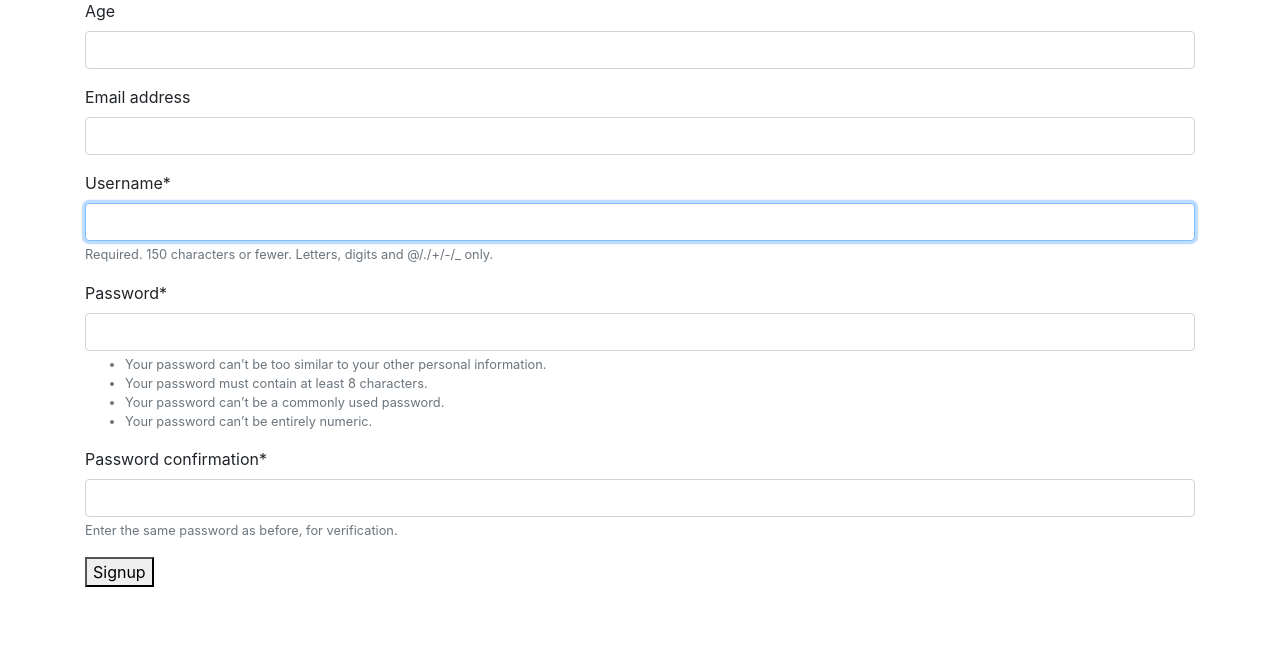
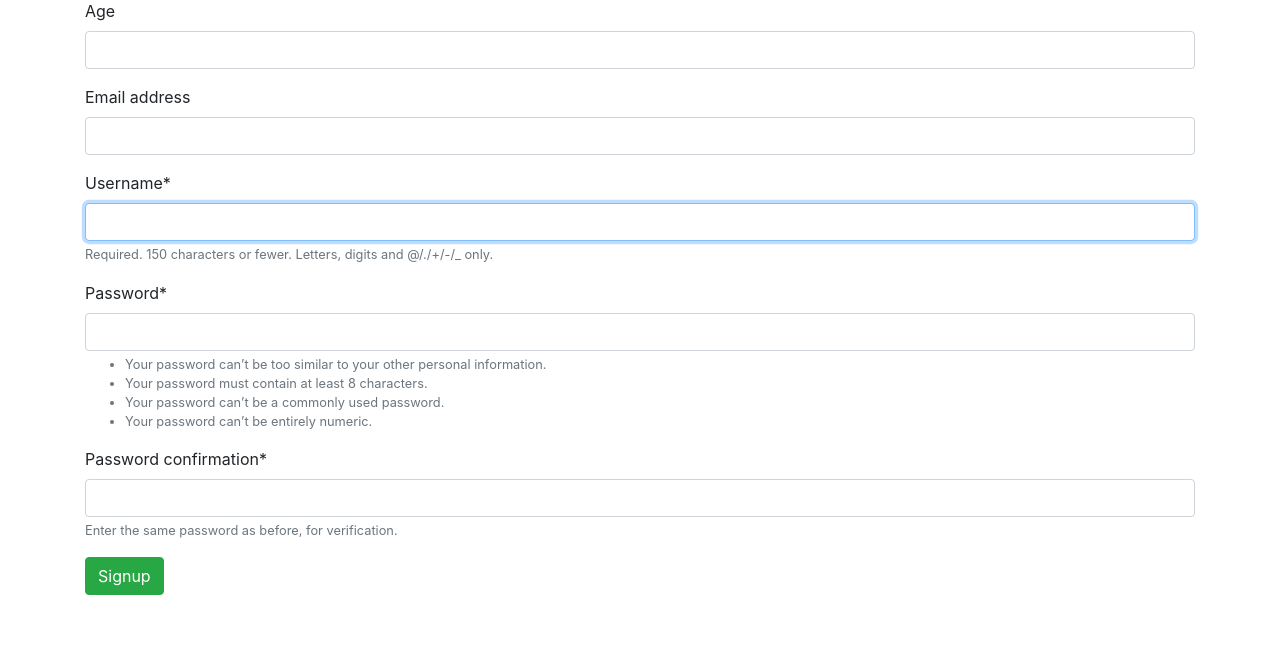
Before and after one commit to mpellino/news, a Django app: page /users/signup/ in a window 1280 px wide. Shown: the part 127-782 px from the top of the page. Run offline with Django 4.2, Linux system fonts and the light colour scheme; some libraries are stand-ins or nearby versions.

Commit message:
Change button class on signup.

```diff
--- a/templates/signup.html
+++ b/templates/signup.html
@@ -9,6 +9,6 @@
     <form method = 'post'>
     {% csrf_token %}
     {{ form|crispy }}
-    <button type="submit">Signup</button>
+    <button class= "btn btn-success" type="submit">Signup</button>
     </form>
 {% endblock content %}
```
